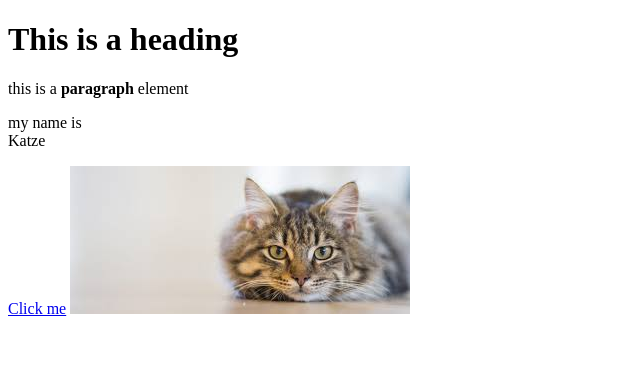
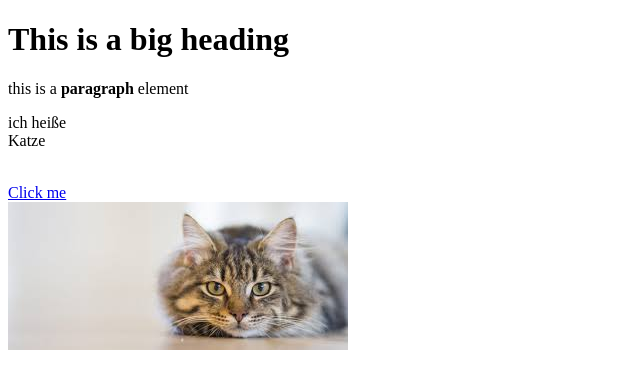
Before and after one commit to kapf5575/hero, a plain HTML site: page test.html in a window 1280 px wide. Shown: the whole page, without its empty margins (0-640 px from the left). Drawn offline with Linux system fonts and the light colour scheme.

Commit message:
added big to heading

```diff
--- a/test.html
+++ b/test.html
@@ -4,11 +4,11 @@
 	<title>test page</title>
 </head>
 <body>
-	<h1>This is a heading</h1>
+	<h1>This is a big heading</h1>
 	<p>this is a <b>paragraph</b> element</p>
-	<p>my name is<br>
-	Katze</p>
-	<a href="https://google.com" target="_blank" title="Let's go to google">Click me</a>
+	<p>ich heiße<br>
+	Katze</p><br>
+	<a href="https://google.com" target="_blank" title="Let's go to google">Click me</a><br>
 	<img src="img/cat.jpeg">
 </body>
 </html>
```
